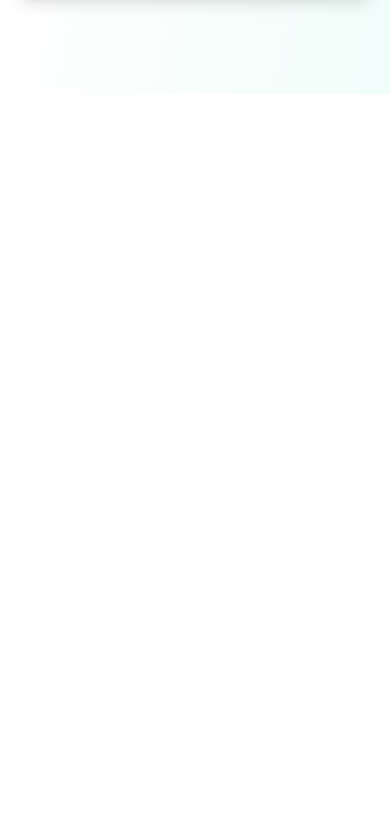
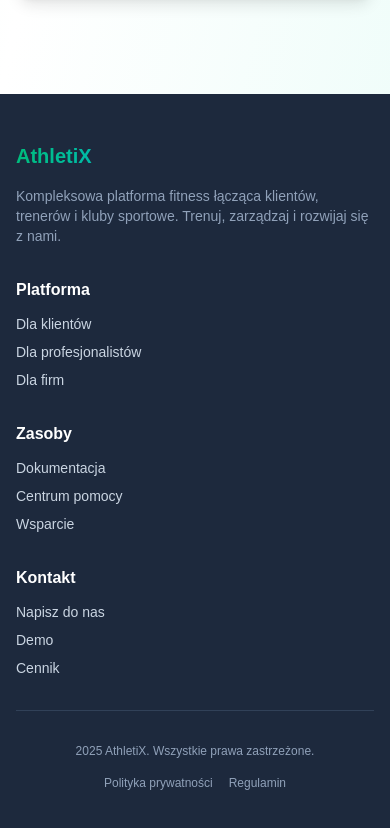
Before and after one commit to dezmerek/AthletiX, a Next.js app: page / in a window 390 px wide. Shown: the part 10136-10964 px from the top of the page. Before the commit the page ends 10230 px from the top, so only its background shows below. Built offline with nearby package versions, Linux system fonts and the light colour scheme.

Commit message:
feat: Implement Footer component to enhance site layout

```diff
--- a/src/app/layout.tsx
+++ b/src/app/layout.tsx
@@ -2,6 +2,7 @@
 import { Geist, Geist_Mono } from "next/font/google";
 import "./globals.css";
 import Navbar from "@/components/main/navbar";
+import Footer from "@/components/main/footer";
 
 const geistSans = Geist({
   variable: "--font-geist-sans",
@@ -30,6 +31,7 @@
       >
         <Navbar />
         {children}
+        <Footer />
       </body>
     </html>
   );
--- /dev/null
+++ b/src/components/main/footer.tsx
@@ -0,0 +1,110 @@
+"use client";
+
+export default function Footer() {
+  return (
+    <footer className="bg-slate-800 text-white py-12">
+      <div className="max-w-7xl mx-auto px-4 sm:px-6 lg:px-8">
+        <div className="grid grid-cols-1 md:grid-cols-4 gap-8">
+          <div>
+            <span className="text-xl font-bold bg-gradient-to-r from-emerald-500 to-teal-500 bg-clip-text text-transparent">
+              AthletiX
+            </span>
+            <p className="mt-4 text-slate-400 text-sm">
+              Kompleksowa platforma fitness łącząca klientów, trenerów i kluby
+              sportowe. Trenuj, zarządzaj i rozwijaj się z nami.
+            </p>
+          </div>
+          <div>
+            <h4 className="text-base font-semibold mb-3">Platforma</h4>
+            <ul className="space-y-2 text-sm text-slate-300">
+              <li>
+                <button
+                  type="button"
+                  className="hover:text-white transition-colors"
+                >
+                  Dla klientów
+                </button>
+              </li>
+              <li>
+                <button
+                  type="button"
+                  className="hover:text-white transition-colors"
+                >
+                  Dla profesjonalistów
+                </button>
+              </li>
+              <li>
+                <button
+                  type="button"
+                  className="hover:text-white transition-colors"
+                >
+                  Dla firm
+                </button>
+              </li>
+            </ul>
+          </div>
+          <div>
+            <h4 className="text-base font-semibold mb-3">Zasoby</h4>
+            <ul className="space-y-2 text-sm text-slate-300">
+              <li>
+                <a href="#" className="hover:text-white transition-colors">
+                  Dokumentacja
+                </a>
+              </li>
+              <li>
+                <a href="#" className="hover:text-white transition-colors">
+                  Centrum pomocy
+                </a>
+              </li>
+              <li>
+                <a href="#" className="hover:text-white transition-colors">
+                  Wsparcie
+                </a>
+              </li>
+            </ul>
+          </div>
+          <div>
+            <h4 className="text-base font-semibold mb-3">Kontakt</h4>
+            <ul className="space-y-2 text-sm text-slate-300">
+              <li>
+                <a href="#" className="hover:text-white transition-colors">
+                  Napisz do nas
+                </a>
+              </li>
+              <li>
+                <a href="#" className="hover:text-white transition-colors">
+                  Demo
+                </a>
+              </li>
+              <li>
+                <a href="#" className="hover:text-white transition-colors">
+                  Cennik
+                </a>
+              </li>
+            </ul>
+          </div>
+        </div>
+        <div className="mt-8 pt-8 border-t border-slate-700 flex flex-col sm:flex-row justify-between items-center">
+          <p className="text-xs text-slate-400">
+            {" "}
+            2025 AthletiX. Wszystkie prawa zastrzeżone.
+          </p>
+          <div className="flex space-x-4 mt-4 sm:mt-0">
+            <a
+              href="#"
+              className="text-xs text-slate-400 hover:text-white transition-colors"
+            >
+              Polityka prywatności
+            </a>
+            <a
+              href="#"
+              className="text-xs text-slate-400 hover:text-white transition-colors"
+            >
+              Regulamin
+            </a>
+          </div>
+        </div>
+      </div>
+    </footer>
+  );
+}
```
